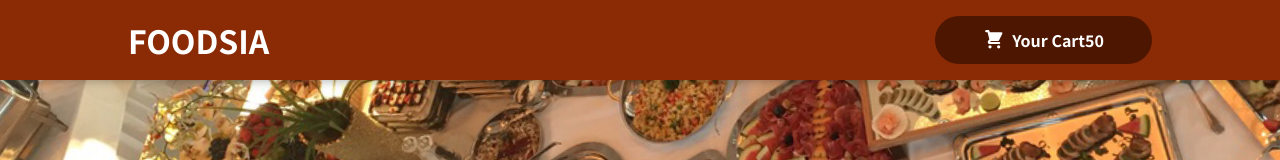
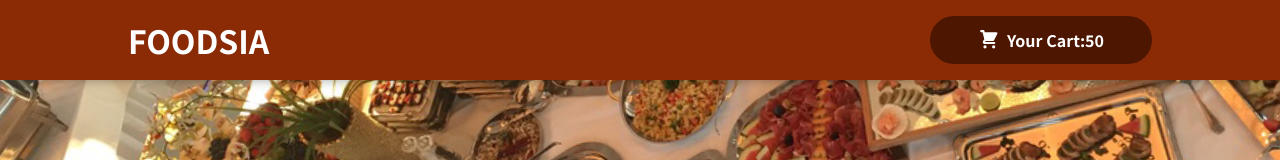
Before and after one commit to mianamir/food_order_app, a React (Create React App) app: page / in a window 1280 px wide. Shown: the top 160 px of the page. Built offline with nearby package versions, Linux system fonts and the light colour scheme.

Commit message:
cart button with custom styles
cart button with custom styles.

```diff
--- a/src/App.js
+++ b/src/App.js
@@ -1,10 +1,15 @@
-import React, { Fragment } from 'react';
+import React, { Fragment, useEffect } from 'react';
 
 import Header from './components/Layout/Header';
 import Meals from './components/Meals/Meals';
 
 
 function App() {
+
+  useEffect(() => {
+    document.title = 'FOODSIA | Food Order App'
+  }, []);
+
   return (
     <div>
       <Fragment>
--- a/src/components/Layout/HeaderCartButton.js
+++ b/src/components/Layout/HeaderCartButton.js
@@ -10,7 +10,7 @@ const HeaderCartButton = (props) => {
             <CartIcon />
 
         </span>
-        <span>Your Cart</span>
+        <span>Your Cart: </span>
         <span classNam={classes.badge}>50</span>
     </button>
 };
```
Also changed, not shown: 1 other file (tests, documents, lock files or other folders).
